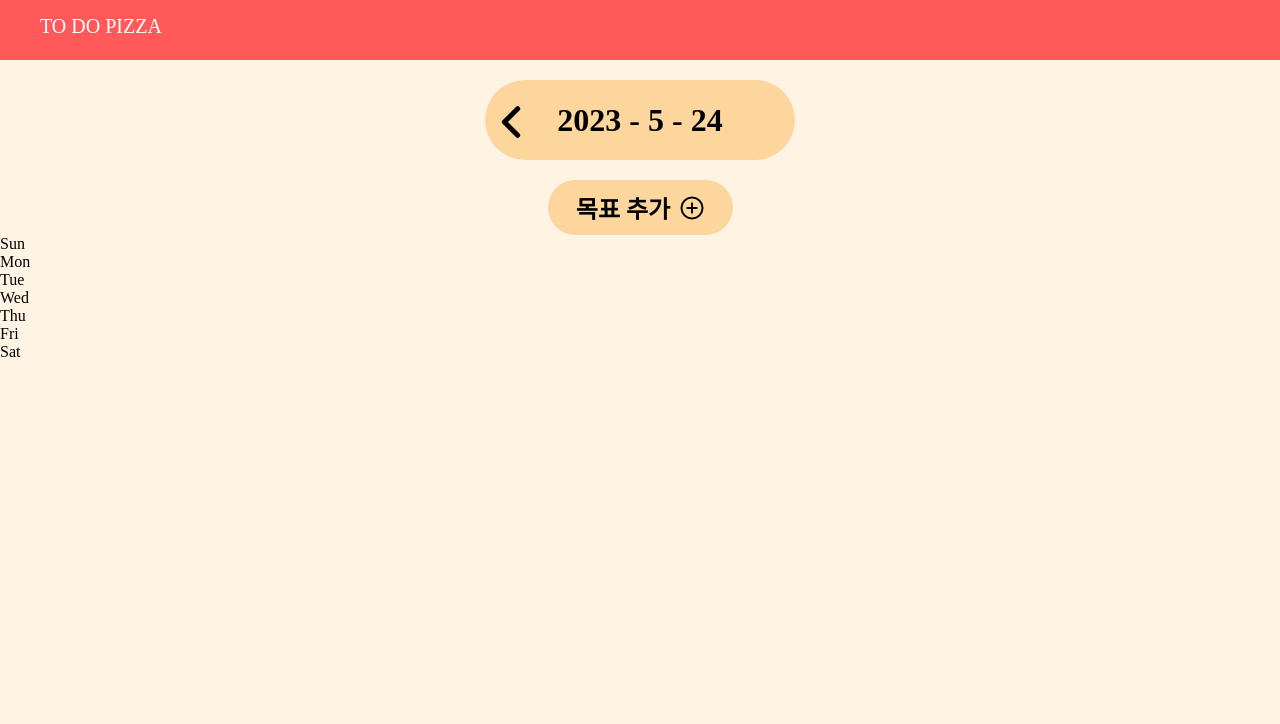
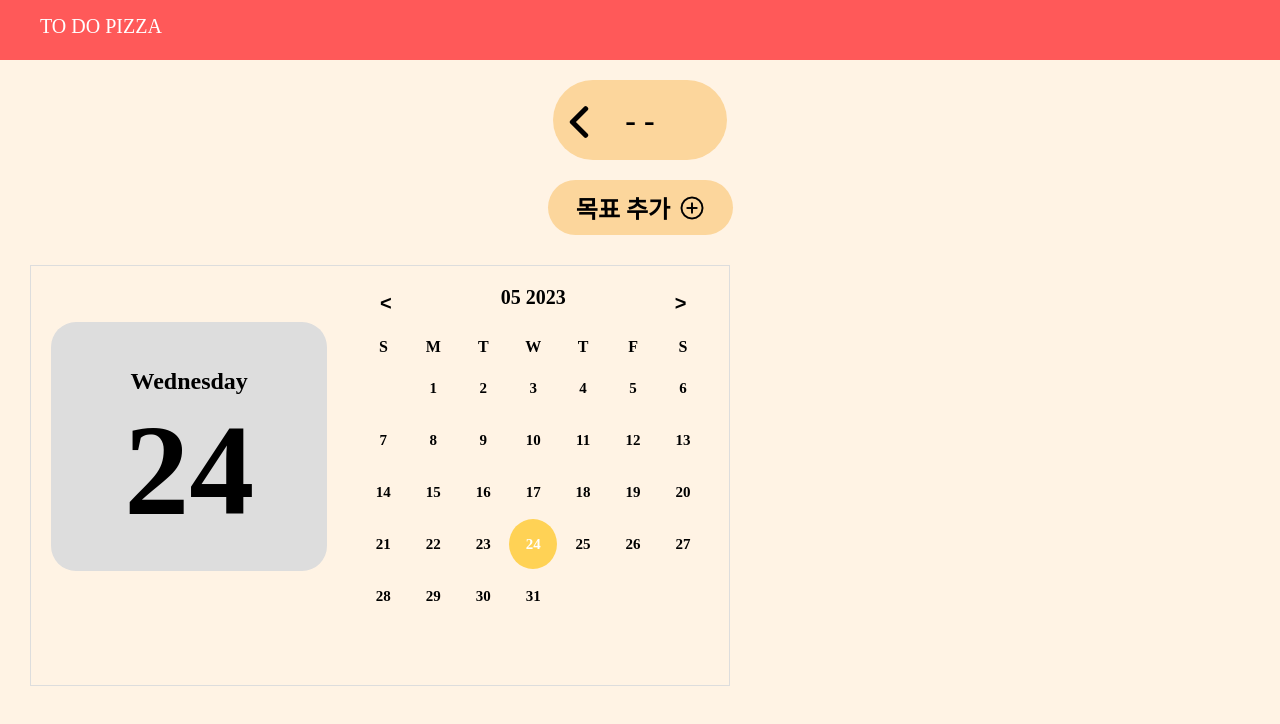
Before and after one commit to ch0515/ToDoPizza, a plain HTML site: page index.html in a window 1280 px wide. Drawn offline with Linux system fonts and the light colour scheme.

Commit message:
캘린더

```diff
--- a/css/index.css
+++ b/css/index.css
@@ -89,3 +89,123 @@ main{/*한 줄씩 사용*/
     border: 0;
     margin-left: 10px;
 }
+html, body {
+    box-sizing: border-box;
+    padding: 0;
+    margin: 0;
+  }
+
+  *, *:before, *:after {
+    box-sizing: inherit;
+  }
+  .clearfix:after {
+    content: '';
+    display: block;
+    clear: both;
+    float: none;
+  }
+
+  /* ======== Calendar ======== */
+  .my-calendar {
+    width: 700px;
+    margin: 30px;
+    padding: 20px 20px 10px;
+    text-align: center;
+    font-weight: 800;
+    border: 1px solid #ddd;
+    cursor: default;
+  }
+  .my-calendar .clicked-date {
+    border-radius: 25px;
+    margin-top: 36px;
+    float: left;
+    width: 42%;
+    padding: 46px 0 26px;
+    background: #ddd;
+  }
+  .my-calendar .calendar-box {
+    float: right;
+    width: 58%;
+    padding-left: 30px;
+  }
+
+  .clicked-date .cal-day {
+    font-size: 24px;
+  }
+  .clicked-date .cal-date {
+    font-size: 130px;
+  }
+
+  .ctr-box {
+    padding: 0 16px;
+    margin-bottom: 20px;
+    font-size: 20px;
+  }
+  .ctr-box .btn-cal {
+    position: relative;
+    float: left;
+    width: 25px;
+    height: 25px;
+    margin-top: 5px;
+    font-size: 16px;
+    cursor: pointer;
+    border: none;
+    background: none;
+  }
+  .ctr-box .btn-cal:after {
+    content: '<';
+    position: absolute;
+    top: 0;
+    left: 0;
+    width: 100%;
+    height: 100%;
+    line-height: 25px;
+    font-weight: bold;
+    font-size: 20px;
+  }
+  .ctr-box .btn-cal.next {
+    float: right;
+  }
+  .ctr-box .btn-cal.next:after {
+    content: '>';
+  }
+
+  .cal-table {
+    width: 100%;
+  }
+  .cal-table th {
+    width: 14.2857%;
+    padding-bottom: 5px;
+    font-size: 16px;
+    font-weight: 900;
+  }
+  .cal-table td {
+    padding: 3px 0;
+    height: 50px;
+    font-size: 15px;
+    vertical-align: middle;
+  }
+  .cal-table td.day {
+    position: relative;
+    cursor: pointer;
+  }
+  .cal-table td.today {
+    background: #ffd255;
+    border-radius: 50%;
+    color: #fff;
+  }
+  .cal-table td.day-active {
+    background: #ff8585;
+    border-radius: 50%;
+    color: #fff;
+  }
+  .cal-table td.has-event:after {
+    content: '';
+    display: block;
+    position: absolute;
+    left: 0;
+    bottom: 0;
+    width: 100%;
+    height: 4px;
+    background: #FFC107;
+  }
--- a/index.html
+++ b/index.html
@@ -22,7 +22,7 @@ https://70707.tistory.com/16-->
         <div class="main1">
             <div class="date">
                 <input type="button" class="left_btn" id="left_btn">
-                <p class="datetext" id="datetext"></p> <!--여기서부터 wsm 캘린더 파일 보고 수정하기-->
+                <p class="datetext"><span id="year"></span>- <span id="month"></span>- <span id="day"></span></p> <!--여기서부터 wsm 캘린더 파일 보고 수정하기-->
                 <input type="button" class="right_btn" id="right_btn">
             </div>
         </div>
@@ -32,19 +32,42 @@ https://70707.tistory.com/16-->
                 <input type="button" class="add_btn" id="add_btn">
             </div>
         </div>
-        <div class="calendar" id="calendar">
-            <div class="grid-container days-of-the-week">
-                <div class="grid-item">Sun</div>
-                <div class="grid-item">Mon</div>
-                <div class="grid-item">Tue</div>
-                <div class="grid-item">Wed</div>
-                <div class="grid-item">Thu</div>
-                <div class="grid-item">Fri</div>
-                <div class="grid-item">Sat</div>
+        <div class="container">
+            <div class="my-calendar clearfix">
+              <div class="clicked-date">
+                <div class="cal-day"></div>
+                <div class="cal-date"></div>
+              </div>
+              <div class="calendar-box">
+                <div class="ctr-box clearfix">
+                  <button type="button" title="prev" class="btn-cal prev">
+                  </button>
+                  <span class="cal-month"></span>
+                  <span class="cal-year"></span>
+                  <button type="button" title="next" class="btn-cal next">
+                  </button>
+                </div>
+                <table class="cal-table">
+                  <thead>
+                    <tr>
+                      <th>S</th>
+                      <th>M</th>
+                      <th>T</th>
+                      <th>W</th>
+                      <th>T</th>
+                      <th>F</th>
+                      <th>S</th>
+                    </tr>
+                  </thead>
+                  <tbody class="cal-body"></tbody>
+                </table>
+              </div>
             </div>
-            <div class="date-grid-container"></div>
+            <!-- // .my-calendar -->
+          </div>
+        <div class="pizza" id="pizza">
+
         </div>
-        <div class="container3" id="pizza"></div>
     </main>
     <script src="./js/index.js"></script>
     <script src="./js/calendar.js"></script>
--- a/js/calendar.js
+++ b/js/calendar.js
@@ -1,84 +1,131 @@
-const setCalendar = (year,month) => {
-    // 오늘 년, 오늘 월, 1 날짜 객체 구하자
-    let firstDate = new Date(year, month-1, 1);
-    // 그 객체 요일 구하자
-    let firstDay = firstDate.getDay();
-    console.log(`${year}-${month} ${firstDay}요일`);
-    //html 제어하자
+const init = {
+    monList: ['01', '02', '03', '04', '05', '06', '07', '08', '09', '010', '011', '012'],
+    dayList: ['Sunday', 'Monday', 'Tuesday', 'Wednesday', 'Thursday', 'Friday', 'Saturday'],
+    today: new Date(),
+    monForChange: new Date().getMonth(),
+    activeDate: new Date(),
+    getFirstDay: (yy, mm) => new Date(yy, mm, 1),
+    getLastDay: (yy, mm) => new Date(yy, mm + 1, 0),
+    nextMonth: function () {
+      let d = new Date();
+      d.setDate(1);
+      d.setMonth(++this.monForChange);
+      this.activeDate = d;
+      return d;
+    },
+    prevMonth: function () {
+      let d = new Date();
+      d.setDate(1);
+      d.setMonth(--this.monForChange);
+      this.activeDate = d;
+      return d;
+    },
+    addZero: (num) => (num < 10) ? '0' + num : num,
+    activeDTag: null,
+    getIndex: function (node) {
+      let index = 0;
+      while (node = node.previousElementSibling) {
+        index++;
+      }
+      return index;
+    }
+  };
 
-    // 오늘 년, 오늘 월 + , 0 날짜 객체 구하자
-    let lastDate = new Date(year, month, 0).getDate();
-    console.log(`${lastDate}일`); //30일
+  const $calBody = document.querySelector('.cal-body');
+  const $btnNext = document.querySelector('.right_btn');
+  const $btnPrev = document.querySelector('.left_btn');
 
-    //제목 표시하자
-    //HTML id -> js 변수
-    const yearSpan = document.getElementById("year");
-    const monthSpan = document.getElementById("month");
-    //js.innerHTML 설정하자
-    yearSpan.innerHTML = year;
-    monthSpan.innerHTML = month;
+  /**
+   * @param {number} date
+   * @param {number} dayIn
+  */
+  function loadDate (date, dayIn) {
+    document.querySelector('.cal-date').textContent = date;
+    document.querySelector('.cal-day').textContent = init.dayList[dayIn];
+  }
 
-    //1~lastDate까지 반복하자
-    const dateGridContainerDiv = document.getElementsByClassName("date-grid-container")[0];
-    dateGridContainerDiv.innerHTML = ''; //초기화
+  /**
+   * @param {date} fullDate
+   */
+  function loadYYMM (fullDate) {
+    let yy = fullDate.getFullYear();
+    let mm = fullDate.getMonth();
+    let firstDay = init.getFirstDay(yy, mm);
+    let lastDay = init.getLastDay(yy, mm);
+    let markToday;  // for marking today date
 
-    for (let i = 1; i <= lastDate; i++){
-   //<div class="grid-item">$</div>
-   //새로운 element 만들자
-   let newElem = document.createElement("div");
-   //그 element class="grid-item"
-   newElem.classList.add("grid-item");
-   //그 element 텍스트 = i
-   newElem.innerHTML = i;
-   //.date-grid-container에 자식으로 붙이자ㅏ
-   dateGridContainerDiv.appendChild(newElem);
+    if (mm === init.today.getMonth() && yy === init.today.getFullYear()) {
+      markToday = init.today.getDate();
     }
 
-    //1일 : grid-column-start: 요일 + 1;
-    let firstDateDiv = dateGridContainerDiv.getElementsByClassName("grid-item")[0];
-    firstDateDiv.style.gridColumnStart = firstDay + 1;
+    document.querySelector('.cal-month').textContent = init.monList[mm];
+    document.querySelector('.cal-year').textContent = yy;
 
-    //event
-    for( let gridItem of gridItems){
-        gridItem.onmouseover = handler;
-        //gridItem.addEventListener("mouseover",handler);
+    let trtd = '';
+    let startCount;
+    let countDay = 0;
+    for (let i = 0; i < 6; i++) {
+      trtd += '<tr>';
+      for (let j = 0; j < 7; j++) {
+        if (i === 0 && !startCount && j === firstDay.getDay()) {
+          startCount = 1;
+        }
+        if (!startCount) {
+          trtd += '<td>'
+        } else {
+          let fullDate = yy + '.' + init.addZero(mm + 1) + '.' + init.addZero(countDay + 1);
+          trtd += '<td class="day';
+          trtd += (markToday && markToday === countDay + 1) ? ' today" ' : '"';
+          trtd += ` data-date="${countDay + 1}" data-fdate="${fullDate}">`;
+        }
+        trtd += (startCount) ? ++countDay : '';
+        if (countDay === lastDay.getDate()) {
+          startCount = 0;
+        }
+        trtd += '</td>';
+      }
+      trtd += '</tr>';
     }
-}
-//prevMonth 함수
-const prevMonth = () => {
-    //이전 월 구하자
-    month--;
-    if(month==0){
-        year--;
-        month = 12;
+    $calBody.innerHTML = trtd;
+  }
+
+  /**
+   * @param {string} val
+   */
+  function createNewList (val) {
+    let id = new Date().getTime() + '';
+    let yy = init.activeDate.getFullYear();
+    let mm = init.activeDate.getMonth() + 1;
+    let dd = init.activeDate.getDate();
+    const $target = $calBody.querySelector(`.day[data-date="${dd}"]`);
+
+    let date = yy + '.' + init.addZero(mm) + '.' + init.addZero(dd);
+
+    let eventData = {};
+    eventData['date'] = date;
+    eventData['memo'] = val;
+    eventData['complete'] = false;
+    eventData['id'] = id;
+    init.event.push(eventData);
+    $todoList.appendChild(createLi(id, val, date));
+  }
+
+  loadYYMM(init.today);
+  loadDate(init.today.getDate(), init.today.getDay());
+
+  $btnNext.addEventListener('click', () => loadYYMM(init.nextMonth()));
+  $btnPrev.addEventListener('click', () => loadYYMM(init.prevMonth()));
+
+  $calBody.addEventListener('click', (e) => {
+    if (e.target.classList.contains('day')) {
+      if (init.activeDTag) {
+        init.activeDTag.classList.remove('day-active');
+      }
+      let day = Number(e.target.textContent);
+      loadDate(day, e.target.cellIndex);
+      e.target.classList.add('day-active');
+      init.activeDTag = e.target;
+      init.activeDate.setDate(day);
+      reloadTodo();
     }
-    //setCalendar(년, 구한 월);
-    setCalendar(year, month);
-}
-
-//nextMonth 함수
-const nextMonth = () => {
-    //다음 월 구하자
-    month++;
-    if(month>12){
-        year++;
-        month = 1;
-    }
-    //setCalendar(년, 구한 월);
-    setCalendar(year, month);
-}
-
-//prev버튼 누르면 prevMonth 함수 실행하자
-prev_btn.onclick = prevMonth; // 괄호 쓰면 함수 실행한 결과를 넣는거임
-//next버튼 누르면 nextMonth 함수 실행하자
-next_btn.onclick = nextMonth;
-
-// 오늘 구하자
-let today = new Date();
-// 오늘 년 구하자
-let year = today.getFullYear();
-// 오늘 월 구하자
-let month = today.getMonth(); //0~11
-month++;
-
-setCalendar(year,month);
+  });
--- a/js/index.js
+++ b/js/index.js
@@ -1,11 +1,11 @@
-const datetext = document.getElementById("datetext");
-function getdate() {
-  const now = new Date();
-  const year = now.getFullYear();
-  const month = now.getMonth();
-  const date = now.getDate();
+// const datetext = document.getElementById("datetext");
+// function getdate() {
+//   const now = new Date();
+//   const year = now.getFullYear();
+//   const month = now.getMonth();
+//   const date = now.getDate();
 
-  datetext.innerText = `${year} - ${month + 1} - ${date}`;
-}
+//   datetext.innerText = `${year} - ${month + 1} - ${date}`;
+// }
 
-getdate();
+// getdate();
```
